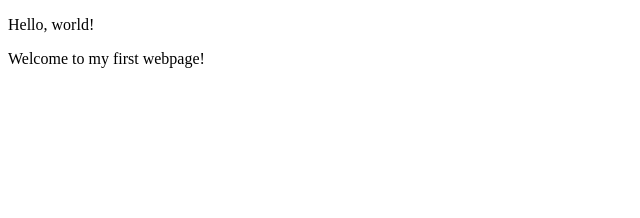
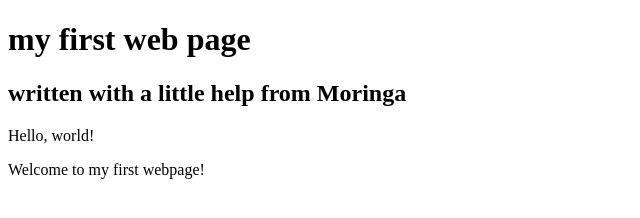
Before and after one commit to kanjaf/my-first-webpage2, a plain HTML site: page myfirstwebpage.html in a window 1280 px wide. Shown: the whole page, without its empty margins (0-640 px from the left). Drawn offline with Linux system fonts and the light colour scheme.

Commit message:
add paragraph header elements to the page

```diff
--- a/myfirstwebpage.html
+++ b/myfirstwebpage.html
@@ -1,7 +1,8 @@
 <!DOCTYPE html>
 <html>
 <head>
-  <title>myfirstwebpage</title>
+  <h1>my first web page</h1>
+  <h2>written  with a little help from Moringa</h2>
 </head>
 <body>
   <p>Hello, world!<p>
```
